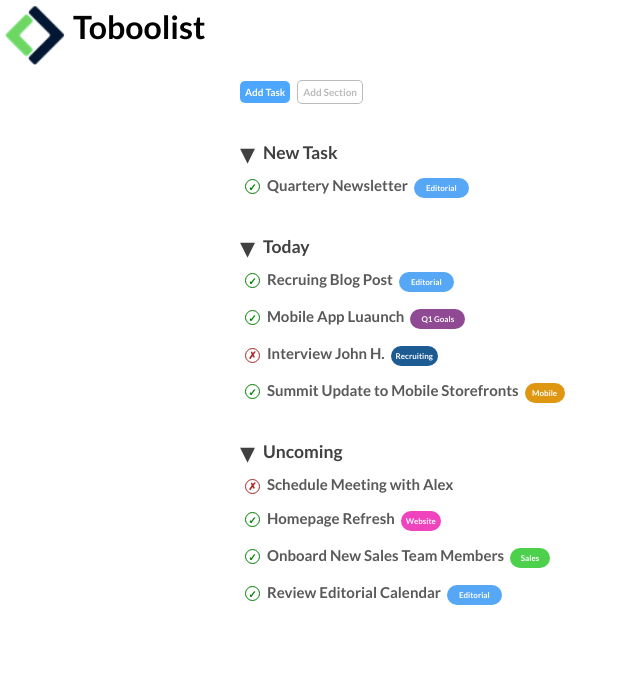
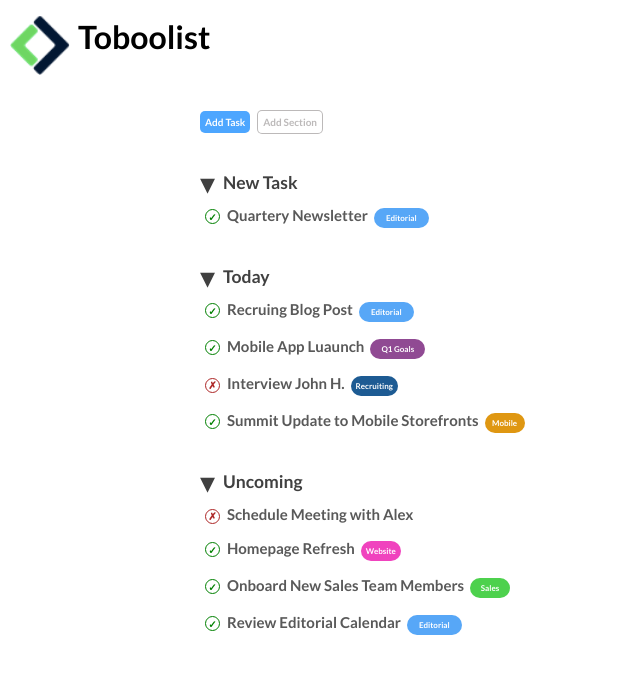
Before and after one commit to vvalcarcell/html-css-toboolist, a plain HTML site: page index.html in a window 1280 px wide. Shown: the whole page, without its empty margins (0-640 px from the left). Drawn offline with Linux system fonts and the light colour scheme; a web font is replaced by a local one.

Commit message:
full-list-2

```diff
--- a/css/style.css
+++ b/css/style.css
@@ -3,6 +3,10 @@
     margin: 0;
     padding: 0;
     font-family: 'Lato', sans-serif;
+}
+
+header {
+    margin: 10px 5px;
 }
 
 .Logo {
@@ -16,15 +20,10 @@ h1 {
     display: inline-block;
 }
 
-.container {
-    width: 1200px;
-    margin: 0 auto;
-    font-size: 15px;
-}
-
 main {
     width: 800px;
-    margin: 10px auto;
+    margin: 30px 200px;
+    font-size: 15px;
 }
 
 button {
@@ -78,11 +77,11 @@ li {
     width: 15px;
     text-align: center;
     font-weight: bold;
+    font-size: 10px;
+    line-height: 10px;
     color: green;
     border-radius: 50%;
     padding: 2px;
-    font-size: 10px;
-    line-height: 10px;
 }
 
 .description {
@@ -96,11 +95,11 @@ h3, .arrow {
 
 .tag {
     color: white;
+    height: 20px;
     font-size: 8px;
     text-align: center;
     padding: 5px;
     border-radius: 12px;
-    height: 20px;
     margin-left: 3px;
 }
 
@@ -115,9 +114,9 @@ h3, .arrow {
     width: 15px;
     text-align: center;
     font-weight: bold;
+    font-size: 10px;
     color: rgb(173, 38, 38);
     border-radius: 50%;
-    font-size: 10px;
 }
 
 .recruiting {
--- a/index.html
+++ b/index.html
@@ -18,7 +18,7 @@
         <h1>Toboolist</h1>
     </header>
 
-    <div class="container">
+
     <main>
         <nav>
             <button type="button" class="blue">Add Task</button>
@@ -97,7 +97,7 @@
         </section>
 
     </main>
-    </div>
+
 </body>
 
 </html>
```
Lines whose indentation alone changed are shown as unchanged.
